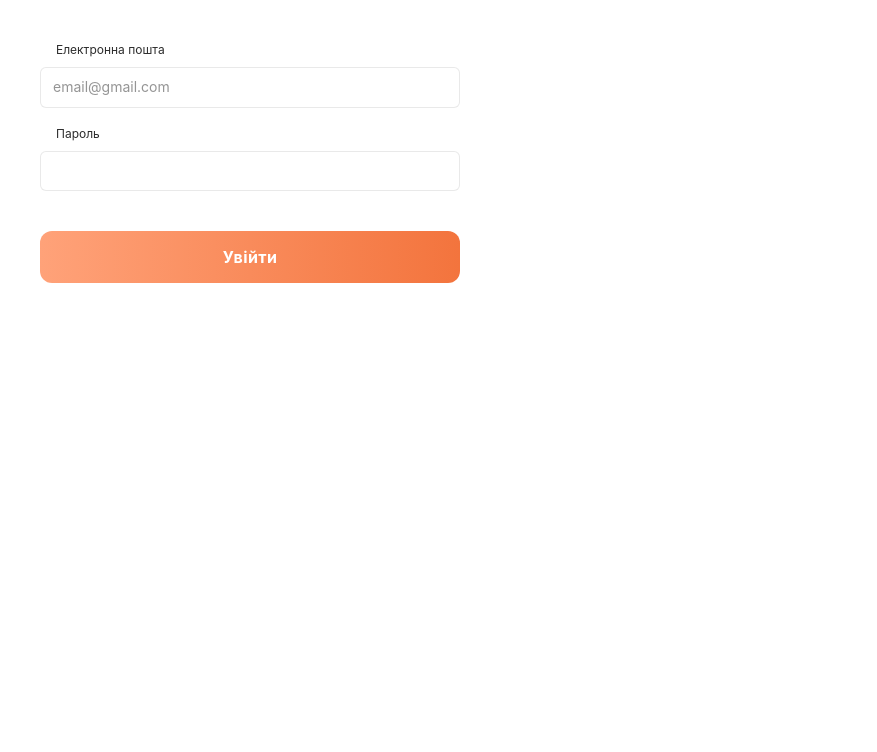
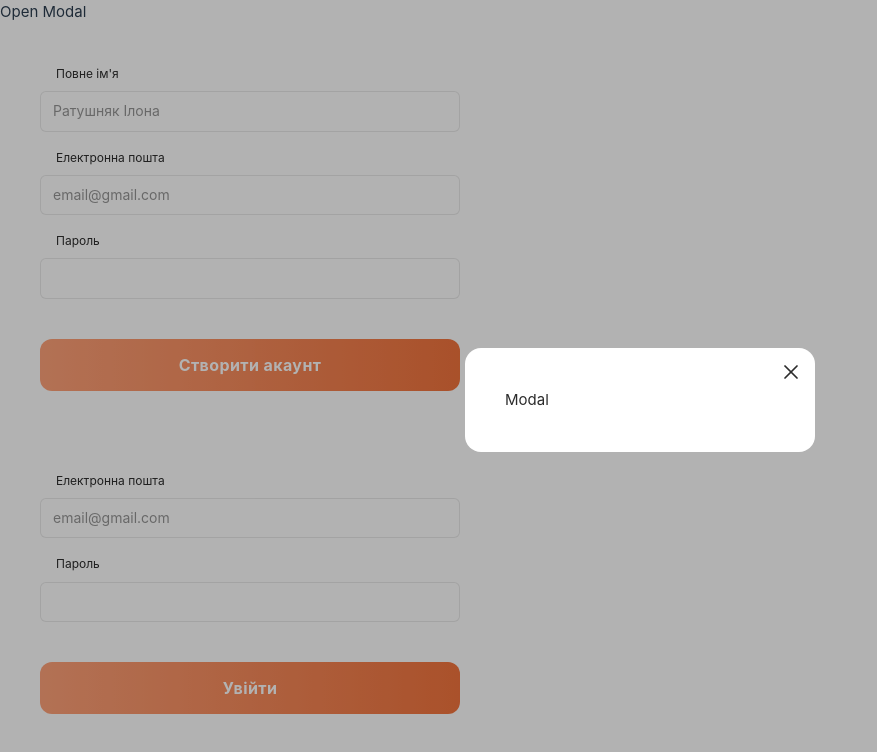
Before and after one commit to SvKost/traveller-vue-test, a Vue app: page / in a window 1280 px wide. Shown: the top 752 px of the page, without its empty margins (0-877 px from the left). Built offline with nearby package versions, Linux system fonts and the light colour scheme; what vue-svg-sprite would draw is missing.

Commit message:
modal created

```diff
--- a/src/App.vue
+++ b/src/App.vue
@@ -1,16 +1,30 @@
 <script setup>
+import { ref } from 'vue'
 import LoginForm from './components/Auth/LoginForm/LoginForm.vue'
-// import RegistrationForm from './components/Auth/RegistrationForm/RegistrationForm.vue'
+import IModal from './components/IModal/IModal.vue'
+import RegistrationForm from './components/Auth/RegistrationForm/RegistrationForm.vue'
 // import FavoritePlaces from './components/FavoritePlaces/FavoritePlaces.vue'
 // import HomepageView from './views/HomepageView.vue'
+
+const isOpen = ref(true)
+
+const closeModal = () => {
+  isOpen.value = false
+}
+
+const openModal = () => {
+  isOpen.value = true
+}
 </script>
 
 <template>
+  <button @click="openModal">Open Modal</button>
   <!-- <HomepageView /> -->
   <!-- <div class="bg-white shadow-[0px_4px_31px_0px_rgba(44,44,44,0.10)] h-screen w-[400px]">
     <FavoritePlaces />
   </div> -->
 
-  <!-- <RegistrationForm @submit="console.log" /> -->
+  <RegistrationForm @submit="console.log" />
   <LoginForm @submit="console.log" />
+  <IModal v-if="isOpen" @close="closeModal">Modal</IModal>
 </template>
--- /dev/null
+++ b/src/components/IModal/IModal.vue
@@ -0,0 +1,30 @@
+<script setup>
+import { onMounted, onUnmounted, Teleport } from 'vue'
+import CrossIcon from '../../components/icons/CrossIcon.vue'
+
+const emit = defineEmits(['close'])
+
+onMounted(() => {
+  document.body.style.overflow = 'hidden'
+})
+
+onUnmounted(() => {
+  document.body.style.overflow = 'initial'
+})
+</script>
+
+<template>
+  <Teleport to="body">
+    <div
+      class="flex w-full h-full fixed top-0 left-0 overflow-auto bg-[rgba(0,0,0,0.3)]"
+      @click.self="emit('close')"
+    >
+      <div class="relative bg-white min-w-[350px] m-auto text-black rounded-2xl p-10">
+        <button>
+          <CrossIcon class="absolute right-3 top-3 w-6 h-6" @click="emit('close')" />
+        </button>
+        <slot></slot>
+      </div>
+    </div>
+  </Teleport>
+</template>
--- /dev/null
+++ b/src/components/icons/CrossIcon.vue
@@ -0,0 +1,18 @@
+<template>
+  <svg xmlns="http://www.w3.org/2000/svg" width="28" height="28" viewBox="0 0 28 28" fill="none">
+    <path
+      d="M21 7L7 21"
+      stroke="currentColor"
+      stroke-width="2"
+      stroke-linecap="round"
+      stroke-linejoin="round"
+    />
+    <path
+      d="M7 7L21 21"
+      stroke="currentColor"
+      stroke-width="2"
+      stroke-linecap="round"
+      stroke-linejoin="round"
+    />
+  </svg>
+</template>
```
Also changed, not shown: src/assets/img/icons/icons.svg (deleted).
